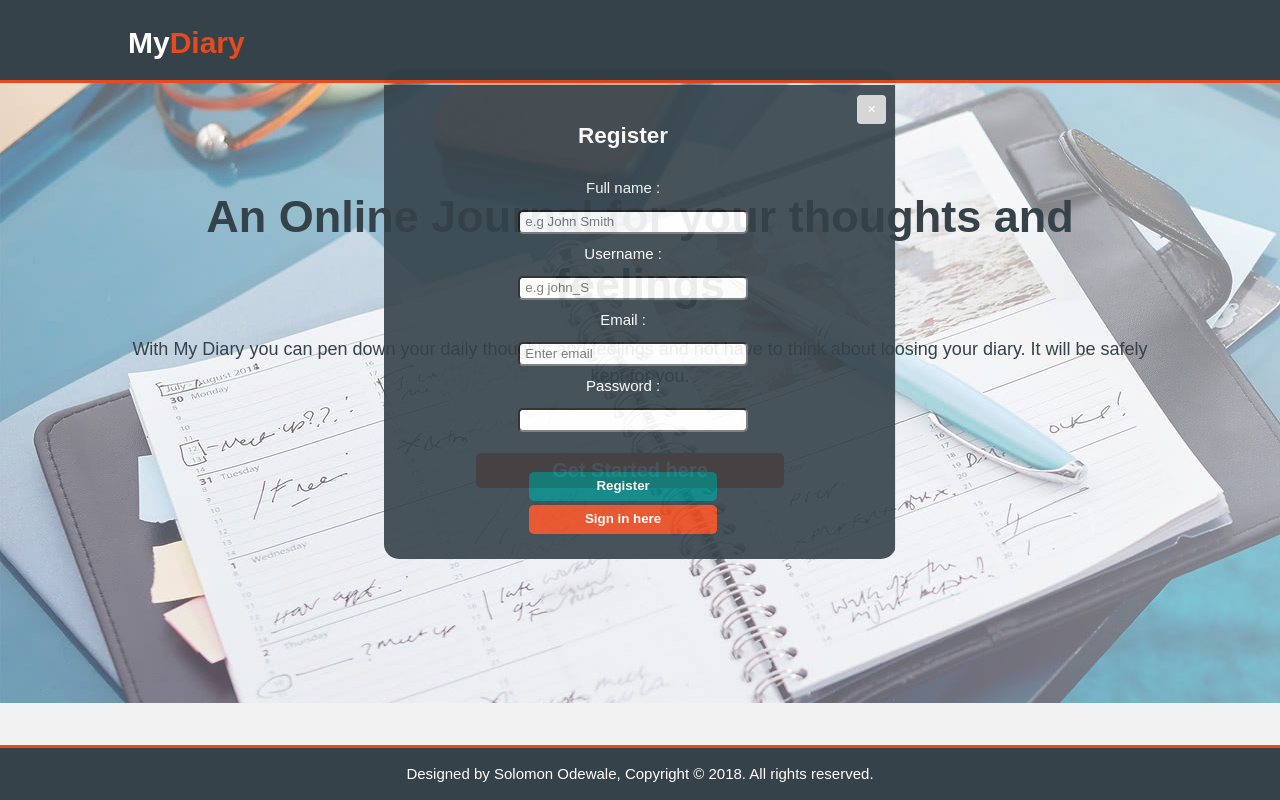
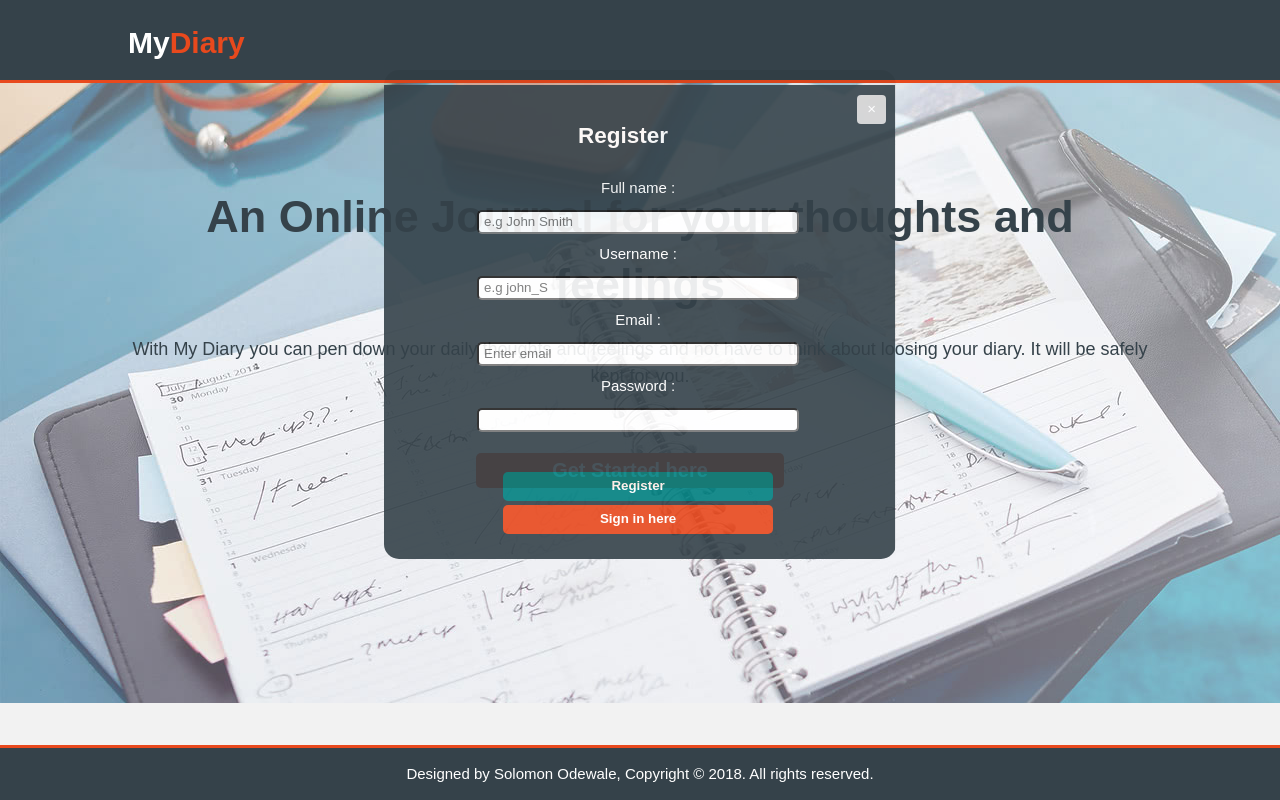
Before and after one commit to seunmeme/MyDiary, a website: page UI/index.html in a window 1280 px wide. Both pictures are taken after a click on the button "Get Started here". Drawn offline with Linux system fonts and the light colour scheme.

Commit message:
updated package to json

```diff
--- a/SERVER/models/index.js
+++ b/SERVER/models/index.js
@@ -15,6 +15,9 @@ const client = new Client(config);
 
 client.connect();
 client.query(queries, (error) => {
-  console.log('error', error.message);
+  if (error) {
+    console.log('error', error.message);
+  }
+
   client.end();
 });
--- a/UI/css/style.css
+++ b/UI/css/style.css
@@ -117,7 +117,7 @@ h2#query {
 .reg {
     line-height: 2.2em;
     margin: auto;
-    width: 70%;
+    width: 100%;
 }
 .reg input {
     width: 80%;
```
Also changed, not shown: package.json (+7 -3 lines).
